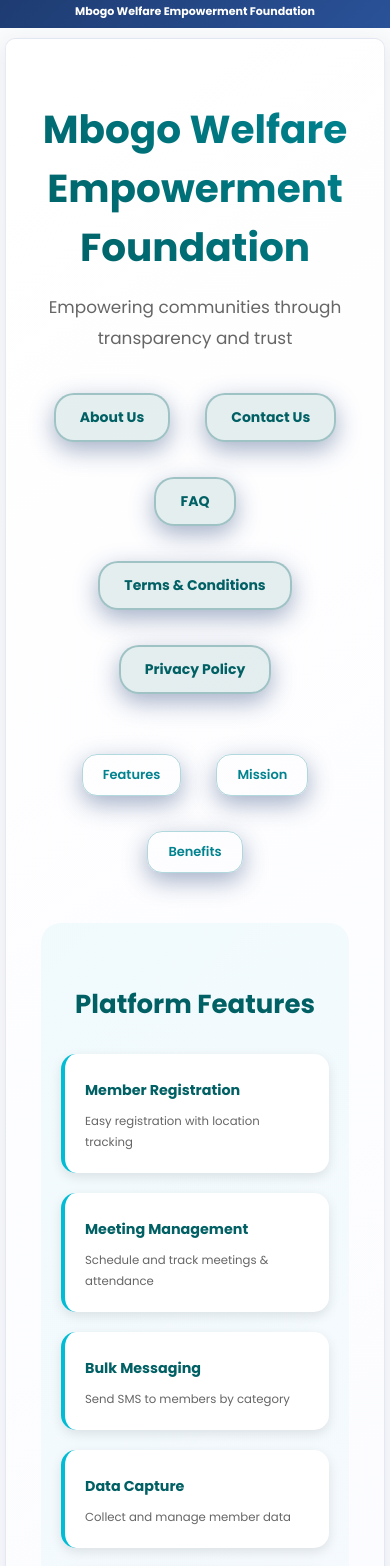
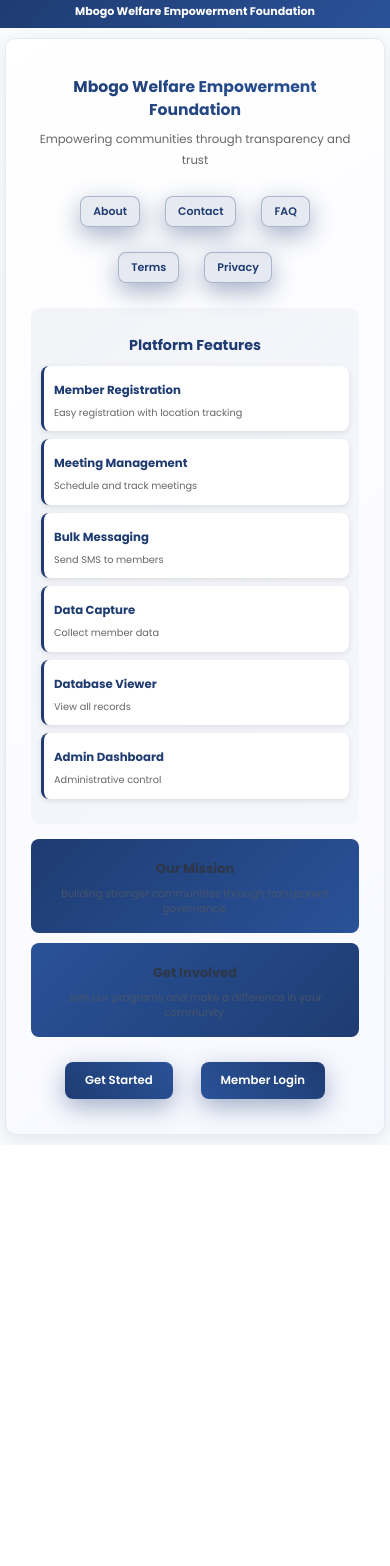
Before and after one commit to Claire123-creator-bit/Foundation, a React (Create React App) app in the folder frontend/: page / in a window 390 px wide. Shown: the top 1566 px of the page. After the commit the page ends 1145 px from the top, so only its background shows below. Built offline with nearby package versions, Linux system fonts and the light colour scheme.

Commit message:
Make LandingPage ultra compact for mobile

```diff
--- a/frontend/src/components/LandingPage.js
+++ b/frontend/src/components/LandingPage.js
@@ -11,69 +11,43 @@ function LandingPage({ onGetStarted, onLogin }) {
 
   return (
     <div className="form-container">
-      <div style={{textAlign: 'center', padding: '20px'}}>
+      <div style={{textAlign: 'center', padding: '10px'}}>
         <h1 style={{
-          fontSize: '3em',
-          background: 'linear-gradient(45deg, #006064, #00838f)',
+          fontSize: '1.2em',
+          background: 'linear-gradient(45deg, #1e3c72, #2a5298)',
           WebkitBackgroundClip: 'text',
           WebkitTextFillColor: 'transparent',
-          marginBottom: '15px'
+          marginBottom: '8px'
         }}>
           Mbogo Welfare Empowerment Foundation
         </h1>
-        <p style={{fontSize: '1.3em', color: '#666', marginBottom: '30px'}}>
+        <p style={{fontSize: '0.9em', color: '#666', marginBottom: '15px'}}>
           Empowering communities through transparency and trust
         </p>
 
         <div style={{
           display: 'flex',
           justifyContent: 'center',
-          gap: '15px',
+          gap: '5px',
           flexWrap: 'wrap',
-          marginBottom: '40px'
+          marginBottom: '15px'
         }}>
           {[
-            {label: 'About Us', page: 'about'},
-            {label: 'Contact Us', page: 'contact'},
+            {label: 'About', page: 'about'},
+            {label: 'Contact', page: 'contact'},
             {label: 'FAQ', page: 'faq'},
-            {label: 'Terms & Conditions', page: 'terms'},
-            {label: 'Privacy Policy', page: 'privacy'}
+            {label: 'Terms', page: 'terms'},
+            {label: 'Privacy', page: 'privacy'}
           ].map(item => (
             <button key={item.page} onClick={() => handleNavigation(item.page)} style={{
-              padding: '12px 24px',
-              background: 'rgba(0, 96, 100, 0.1)',
-              color: '#006064',
-              border: '2px solid rgba(0, 96, 100, 0.3)',
-              borderRadius: '20px',
+              padding: '6px 12px',
+              background: 'rgba(30, 60, 114, 0.1)',
+              color: '#1e3c72',
+              border: '1px solid rgba(30, 60, 114, 0.3)',
+              borderRadius: '8px',
               cursor: 'pointer',
-              fontWeight: 'bold',
-              fontSize: '14px'
-            }}>
-              {item.label}
-            </button>
-          ))}
-        </div>
-
-        <div style={{
-          display: 'flex',
-          justifyContent: 'center',
-          gap: '15px',
-          flexWrap: 'wrap',
-          marginBottom: '40px'
-        }}>
-          {[
-            {label: 'Features', id: 'features'},
-            {label: 'Mission', id: 'about'},
-            {label: 'Benefits', id: 'benefits'}
-          ].map(item => (
-            <button key={item.id} onClick={() => scrollToSection(item.id)} style={{
-              padding: '10px 20px',
-              background: 'transparent',
-              color: '#00838f',
-              border: '1px solid rgba(0, 131, 143, 0.3)',
-              borderRadius: '15px',
-              cursor: 'pointer',
-              fontSize: '13px'
+              fontWeight: '600',
+              fontSize: '11px'
             }}>
               {item.label}
             </button>
@@ -81,39 +55,36 @@ function LandingPage({ onGetStarted, onLogin }) {
         </div>
 
         <div id="features" style={{
-          padding: '40px 20px',
-          background: 'linear-gradient(135deg, rgba(0,188,212,0.05) 0%, rgba(0,151,167,0.02) 100%)',
-          borderRadius: '20px',
-          marginBottom: '40px'
+          padding: '15px 10px',
+          background: 'linear-gradient(135deg, rgba(30,60,114,0.05) 0%, rgba(42,82,152,0.02) 100%)',
+          borderRadius: '10px',
+          marginBottom: '15px'
         }}>
-          <h2 style={{color: '#006064', marginBottom: '30px', fontSize: '2em'}}>Platform Features</h2>
+          <h2 style={{color: '#1e3c72', marginBottom: '10px', fontSize: '1.1em'}}>Platform Features</h2>
           <div style={{
             display: 'grid',
-            gridTemplateColumns: 'repeat(auto-fit, minmax(200px, 1fr))',
-            gap: '20px',
-            marginBottom: '20px'
+            gridTemplateColumns: '1fr',
+            gap: '8px',
+            marginBottom: '10px'
           }}>
             {[
               {title: 'Member Registration', desc: 'Easy registration with location tracking'},
-              {title: 'Meeting Management', desc: 'Schedule and track meetings & attendance'},
-              {title: 'Bulk Messaging', desc: 'Send SMS to members by category'},
-              {title: 'Data Capture', desc: 'Collect and manage member data'},
-              {title: 'Database Viewer', desc: 'View and manage all records'},
-              {title: 'Admin Dashboard', desc: 'Complete administrative control'}
+              {title: 'Meeting Management', desc: 'Schedule and track meetings'},
+              {title: 'Bulk Messaging', desc: 'Send SMS to members'},
+              {title: 'Data Capture', desc: 'Collect member data'},
+              {title: 'Database Viewer', desc: 'View all records'},
+              {title: 'Admin Dashboard', desc: 'Administrative control'}
             ].map((feature, idx) => (
               <div key={idx} style={{
-                padding: '20px',
+                padding: '10px',
                 background: 'white',
-                borderRadius: '15px',
-                boxShadow: '0 4px 12px rgba(0,0,0,0.1)',
-                borderLeft: '4px solid #00bcd4',
-                textAlign: 'left',
-                transition: 'transform 0.3s ease'
-              }}
-              onMouseEnter={e => e.currentTarget.style.transform = 'translateY(-5px)'}
-              onMouseLeave={e => e.currentTarget.style.transform = 'translateY(0)'}>
-                <h4 style={{color: '#006064', marginBottom: '10px', fontSize: '1.1em'}}>{feature.title}</h4>
-                <p style={{color: '#666', fontSize: '0.9em', margin: 0}}>{feature.desc}</p>
+                borderRadius: '8px',
+                boxShadow: '0 2px 6px rgba(0,0,0,0.1)',
+                borderLeft: '3px solid #1e3c72',
+                textAlign: 'left'
+              }}>
+                <h4 style={{color: '#1e3c72', marginBottom: '5px', fontSize: '0.9em'}}>{feature.title}</h4>
+                <p style={{color: '#666', fontSize: '0.75em', margin: 0}}>{feature.desc}</p>
               </div>
             ))}
           </div>
@@ -121,112 +92,49 @@ function LandingPage({ onGetStarted, onLogin }) {
 
         <div id="about" style={{
           display: 'grid',
-          gridTemplateColumns: 'repeat(auto-fit, minmax(280px, 1fr))',
-          gap: '25px',
-          marginBottom: '40px'
+          gridTemplateColumns: '1fr',
+          gap: '10px',
+          marginBottom: '15px'
         }}>
           <div style={{
-            padding: '30px',
-            background: 'linear-gradient(135deg, #00bcd4 0%, #0097a7 100%)',
-            borderRadius: '20px',
-            boxShadow: '0 10px 30px rgba(0, 188, 212, 0.3)',
-            color: 'white',
-            transition: 'transform 0.3s ease',
-            cursor: 'pointer'
-          }}
-          onMouseEnter={e => e.currentTarget.style.transform = 'translateY(-10px)'}
-          onMouseLeave={e => e.currentTarget.style.transform = 'translateY(0)'}>
-            <h3 style={{fontSize: '1.5em', marginBottom: '15px'}}>Our Mission</h3>
-            <p style={{lineHeight: '1.6', opacity: '0.95'}}>
-              Building stronger communities through transparent governance and community engagement.
+            padding: '12px',
+            background: 'linear-gradient(135deg, #1e3c72 0%, #2a5298 100%)',
+            borderRadius: '8px',
+            color: 'white'
+          }}>
+            <h3 style={{fontSize: '1em', marginBottom: '8px'}}>Our Mission</h3>
+            <p style={{lineHeight: '1.4', opacity: '0.95', fontSize: '0.8em'}}>
+              Building stronger communities through transparent governance.
             </p>
           </div>
 
           <div style={{
-            padding: '30px',
-            background: 'linear-gradient(135deg, #0097a7 0%, #00838f 100%)',
-            borderRadius: '20px',
-            boxShadow: '0 10px 30px rgba(0, 151, 167, 0.3)',
-            color: 'white',
-            transition: 'transform 0.3s ease',
-            cursor: 'pointer'
-          }}
-          onMouseEnter={e => e.currentTarget.style.transform = 'translateY(-10px)'}
-          onMouseLeave={e => e.currentTarget.style.transform = 'translateY(0)'}>
-            <h3 style={{fontSize: '1.5em', marginBottom: '15px'}}>Get Involved</h3>
-            <p style={{lineHeight: '1.6', opacity: '0.95'}}>
-              Join our programs, register as a member, and make a difference in your community.
-            </p>
-          </div>
-
-          <div style={{
-            padding: '30px',
-            background: 'linear-gradient(135deg, #00acc1 0%, #006064 100%)',
-            borderRadius: '20px',
-            boxShadow: '0 10px 30px rgba(0, 172, 193, 0.3)',
-            color: 'white',
-            transition: 'transform 0.3s ease',
-            cursor: 'pointer'
-          }}
-          onMouseEnter={e => e.currentTarget.style.transform = 'translateY(-10px)'}
-          onMouseLeave={e => e.currentTarget.style.transform = 'translateY(0)'}>
-            <h3 style={{fontSize: '1.5em', marginBottom: '15px'}}>Support Us</h3>
-            <p style={{lineHeight: '1.6', opacity: '0.95'}}>
-              Contribute to our cause through donations and volunteer work.
+            padding: '12px',
+            background: 'linear-gradient(135deg, #2a5298 0%, #1e3c72 100%)',
+            borderRadius: '8px',
+            color: 'white'
+          }}>
+            <h3 style={{fontSize: '1em', marginBottom: '8px'}}>Get Involved</h3>
+            <p style={{lineHeight: '1.4', opacity: '0.95', fontSize: '0.8em'}}>
+              Join our programs and make a difference in your community.
             </p>
           </div>
         </div>
 
-        <div id="benefits" style={{
-          padding: '40px',
-          background: 'linear-gradient(135deg, rgba(0,188,212,0.1) 0%, rgba(0,151,167,0.05) 100%)',
-          borderRadius: '20px',
-          border: '1px solid rgba(0,188,212,0.2)',
-          marginBottom: '30px'
-        }}>
-          <h2 style={{color: '#006064', marginBottom: '20px'}}>Why Join Us?</h2>
-          <div style={{
-            display: 'grid',
-            gridTemplateColumns: 'repeat(auto-fit, minmax(200px, 1fr))',
-            gap: '20px',
-            textAlign: 'left'
-          }}>
-            {[
-              '✓ Community Support',
-              '✓ Transparent Governance',
-              '✓ Member Benefits',
-              '✓ Regular Updates',
-              '✓ Networking Opportunities',
-              '✓ Empowerment Programs'
-            ].map((item, idx) => (
-              <div key={idx} style={{
-                padding: '15px',
-                background: 'white',
-                borderRadius: '12px',
-                boxShadow: '0 2px 8px rgba(0,0,0,0.1)',
-                fontSize: '1.1em',
-                color: '#333'
-              }}>
-                {item}
-              </div>
-            ))}
-          </div>
-        </div>
-
-        <div style={{display: 'flex', gap: '20px', justifyContent: 'center', flexWrap: 'wrap'}}>
+        <div style={{display: 'flex', gap: '8px', justifyContent: 'center', flexWrap: 'wrap', marginTop: '15px'}}>
           <button onClick={onGetStarted} style={{
-            padding: '18px 40px',
-            fontSize: '1.2em',
-            background: 'linear-gradient(45deg, #006064, #00838f)',
-            borderRadius: '25px'
+            padding: '10px 20px',
+            fontSize: '0.9em',
+            background: 'linear-gradient(45deg, #1e3c72, #2a5298)',
+            borderRadius: '8px'
           }}>
             Get Started
           </button>
           <button onClick={onLogin} style={{
-            padding: '18px 40px',
-            fontSize: '1.2em',
-            background: 'linear-gradient(45deg, #0097a7, #00acc1)',
-            borderRadius: '25px'
+            padding: '10px 20px',
+            fontSize: '0.9em',
+            background: 'linear-gradient(45deg, #2a5298, #1e3c72)',
+            borderRadius: '8px'
           }}>
             Member Login
           </button>
```
